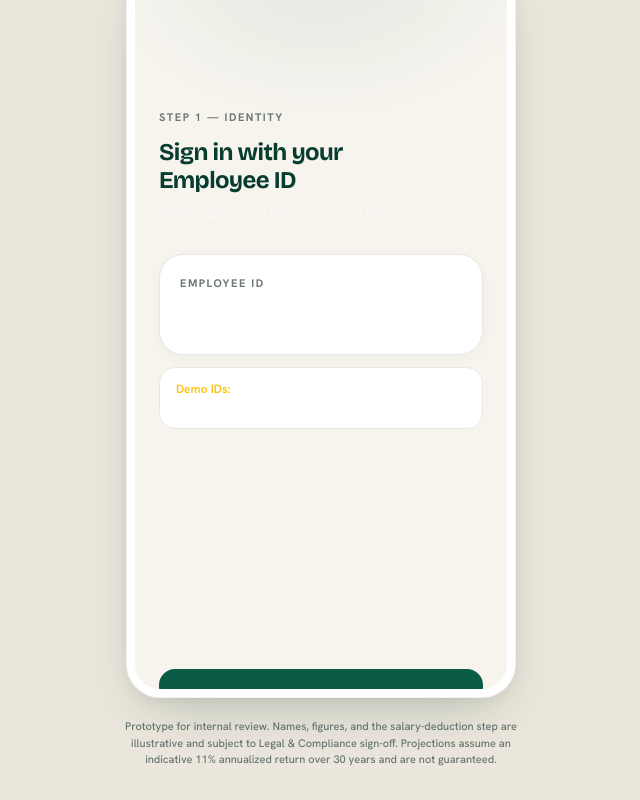
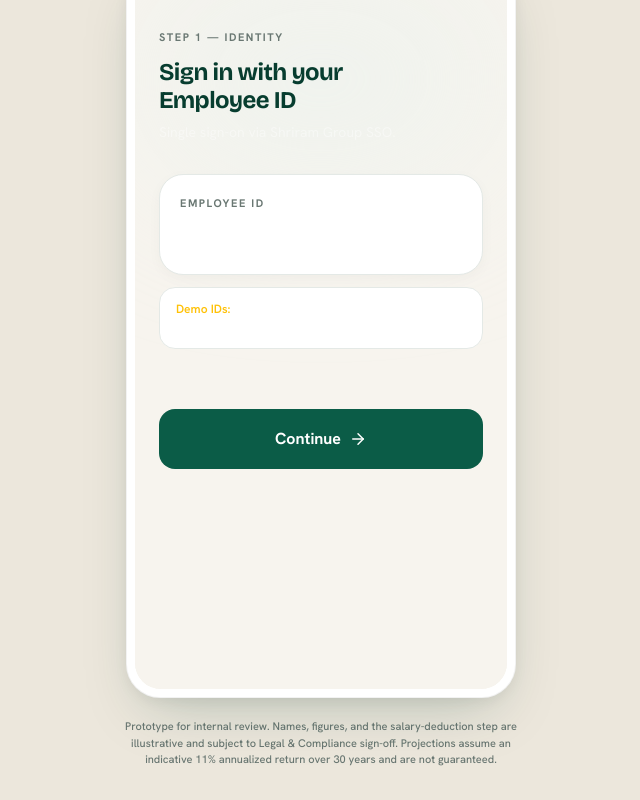
Before and after one commit to kiddooboy/Shriram-Group-SIP, a Next.js app: page / in a window 1280 px wide. Both pictures are taken after a click on the button "See my fund options". Shown: the part 195-995 px from the top of the page, without its empty margins (319-959 px from the left). Built offline with nearby package versions, Linux system fonts and the light colour scheme.

Commit message:
style: Constrain all step heights and login pad to parent simulator container

```diff
--- a/src/app/globals.css
+++ b/src/app/globals.css
@@ -45,8 +45,7 @@ select { -webkit-appearance: none; }
 /* ── Shriram Mutual Fund brand custom style system (backward-compatible) ── */
 @layer components {
   .cred-page {
-    @apply bg-smf-app text-smf-ink;
-    min-height: 100dvh; /* adapts to mobile browser chrome */
+    @apply bg-smf-app text-smf-ink w-full h-full;
     font-family: 'Hanken Grotesk', sans-serif;
   }
   /* soft glow */
--- a/src/components/steps/LoginStep.tsx
+++ b/src/components/steps/LoginStep.tsx
@@ -38,9 +38,9 @@ export default function LoginStep() {
   }
 
   return (
-    <div className="cred-page relative overflow-hidden">
-      <div className="absolute top-0 left-0 right-0 h-[300px] cred-glow pointer-events-none" />
-      <div className="relative px-6 pt-[140px] pb-10 flex flex-col min-h-[100dvh]">
+    <div className="cred-page relative overflow-hidden bg-smf-app">
+      <div className="absolute top-0 left-0 right-0 h-[220px] bg-smf-teal-light rounded-full blur-[80px] pointer-events-none opacity-50" />
+      <div className="relative px-6 pt-[60px] pb-8 flex flex-col flex-1 justify-between">
         <AnimatePresence mode="wait">
           {phase === 'empid' && (
             <motion.div key="empid" className="flex-1 flex flex-col" initial={{ opacity: 0, x: 24 }} animate={{ opacity: 1, x: 0 }} exit={{ opacity: 0, x: -24 }}>
```
